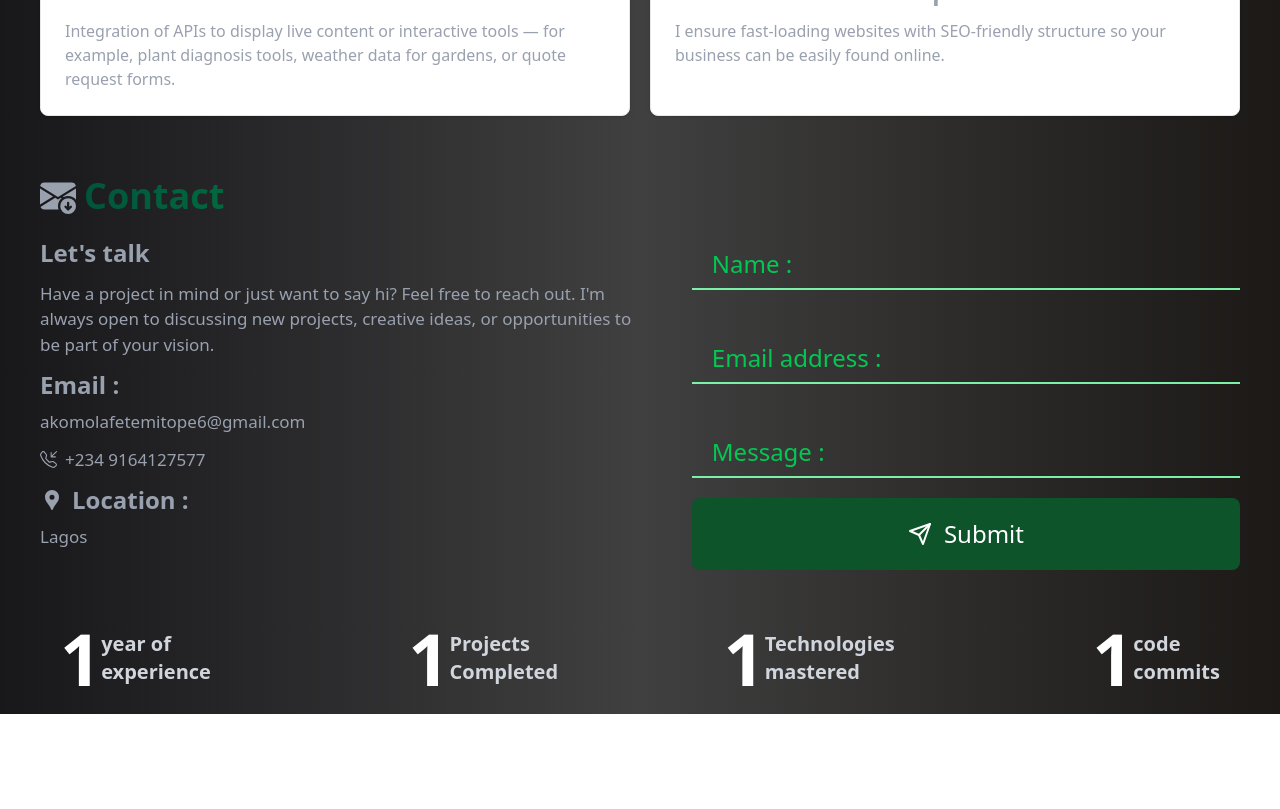
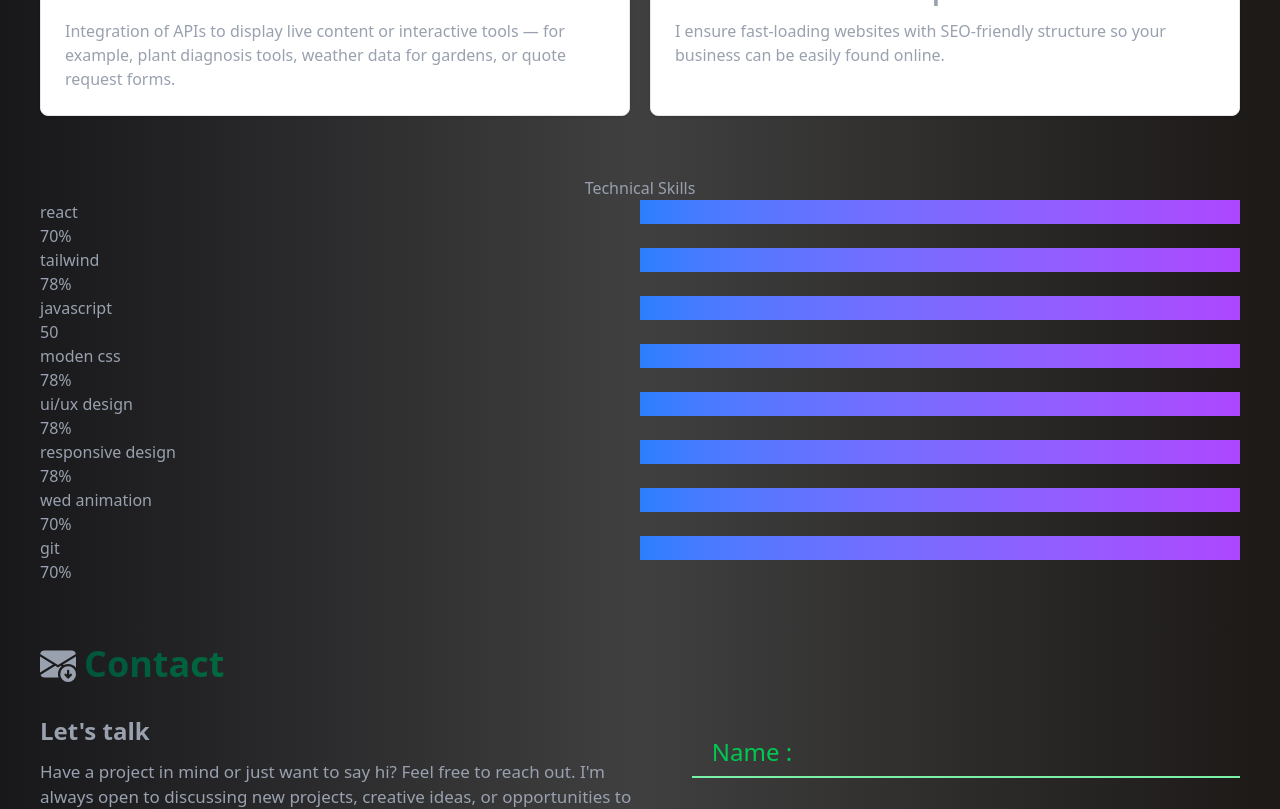
Before and after one commit to akomolafetemitopejoseph/portfolio-2, a React (Vite) app: page / in a window 1280 px wide. Shown: the part 1660-2469 px from the top of the page. Before the commit the page ends 2374 px from the top, so only its background shows below. Built offline with nearby package versions, Linux system fonts and the light colour scheme.

Commit message:
created skills page

```diff
--- a/src/Components/ContactPage.jsx
+++ b/src/Components/ContactPage.jsx
@@ -33,11 +33,14 @@ const ContactPage = () => {
                 Email :
               </h1>
               <p className="mb-3">
-                <a className="text-gray-400 text-[17px] lg:text-l" href="#">
+                <a
+                  className="text-gray-400 text-[17px] lg:text-l hover:text-gray-300 active:text-gray-200"
+                  href="#"
+                >
                   akomolafetemitope6@gmail.com
                 </a>
               </p>
-              <span className="text-gray-400 text-[17px] lg:text-l flex items-center gap-2">
+              <span className="text-gray-400 text-[17px] lg:text-l flex items-center gap-2 hover:text-gray-300 active:text-gray-200">
                 <BsTelephoneInbound /> +234 9164127577
               </span>
             </div>
@@ -51,8 +54,8 @@ const ContactPage = () => {
             </div>
           </div>
         </div>
-        <form className="w-full">
-          <div class="relative z-0 w-full mb-5 group">
+        <form className="w-full mt-5">
+          <div className="relative z-0 w-full mb-5 group">
             <input
               type="text"
               name="floating_name"
@@ -62,14 +65,14 @@ const ContactPage = () => {
               required
             />
             <label
-              for="floating_name"
+
               className="peer-focus:font-medium absolute text-xl p-3 lg:p-5 lg:text-2xl text-green-500 dark:text-green-400 duration-300 transform -translate-y-6 scale-75 top-3 -z-10 origin-[0] peer-focus:start-0 rtl:peer-focus:translate-x-1/4 rtl:peer-focus:left-auto peer-focus:text-green-600 peer-focus:dark:text-green-500 peer-placeholder-shown:scale-100 peer-placeholder-shown:translate-y-0 peer-focus:scale-75 peer-focus:-translate-y-6"
             >
               Name :
             </label>
           </div>
 
-          <div class="relative z-0 w-full mb-5 group">
+          <div className="relative z-0 w-full mb-5 group">
             <input
               type="email"
               name="floating_email"
@@ -79,13 +82,13 @@ const ContactPage = () => {
               required
             />
             <label
-              for="floating_email"
+
               className="peer-focus:font-medium absolute text-xl p-3 lg:p-5 lg:text-2xl text-green-500 dark:text-green-400 duration-300 transform -translate-y-6 scale-75 top-3 -z-10 origin-[0] peer-focus:start-0 rtl:peer-focus:translate-x-1/4 rtl:peer-focus:left-auto peer-focus:text-green-600 peer-focus:dark:text-green-500 peer-placeholder-shown:scale-100 peer-placeholder-shown:translate-y-0 peer-focus:scale-75 peer-focus:-translate-y-6"
             >
               Email address :
             </label>
           </div>
-          <div class="relative z-0 w-full mb-5 group">
+          <div className="relative z-0 w-full mb-5 group">
             <input
               type="text"
               name="floating_text"
@@ -95,7 +98,7 @@ const ContactPage = () => {
               required
             />
             <label
-              for="floating_text"
+
               className="peer-focus:font-medium absolute text-xl p-3 lg:p-5 lg:text-2xl text-green-500 dark:text-green-400 duration-300 transform -translate-y-6 scale-75 top-3 -z-10 origin-[0] peer-focus:start-0 rtl:peer-focus:translate-x-1/4 rtl:peer-focus:left-auto peer-focus:text-green-600 peer-focus:dark:text-green-500 peer-placeholder-shown:scale-100 peer-placeholder-shown:translate-y-0 peer-focus:scale-75 peer-focus:-translate-y-6"
             >
               Message :
--- /dev/null
+++ b/src/Components/Skills.jsx
@@ -0,0 +1,33 @@
+import React from "react";
+
+const Skills = () => {
+  const skill = [
+    { name: "react", level: "70%" },
+    { name: "tailwind", level: "78%" },
+    { name: "javascript", level: "50" },
+    { name: "moden css", level: "78%" },
+    { name: "ui/ux design", level: "78%" },
+    { name: "responsive design", level: "78%" },
+    { name: "wed animation", level: "70%" },
+    { name: "git", level: "70%" },
+  ];
+  return (
+    <div className="px-5 py-5  lg:px-10 lg:pt-10 text-gray-400">
+      <div
+        className="flex
+      justify-center"
+      >
+        <h1>Technical Skills</h1>
+      </div>
+      {skill.map((skill, index) => (
+        <div className=" grid grid-cols-2" key={index}>
+          <h1>{skill.name}</h1>
+          <div className="relative w-full h-full bg-gradient-to-r from-blue-500 to-purple-500"></div>
+          <h1>{skill.level}</h1>
+        </div>
+      ))}
+    </div>
+  );
+};
+
+export default Skills;
--- a/src/pages/Home.jsx
+++ b/src/pages/Home.jsx
@@ -3,13 +3,16 @@ import HeroSection from "../Components/HeroSection";
 import Ratings from "../Components/Ratings";
 import Services from "../Components/Services";
 import ContactPage from "../Components/ContactPage";
+import Skills from "../Components/Skills";
 
 const Home = () => {
   return (
     <div>
       <HeroSection />
       <Services />
+      <Skills />
       <ContactPage />
+
       <Ratings />
     </div>
   );
```
